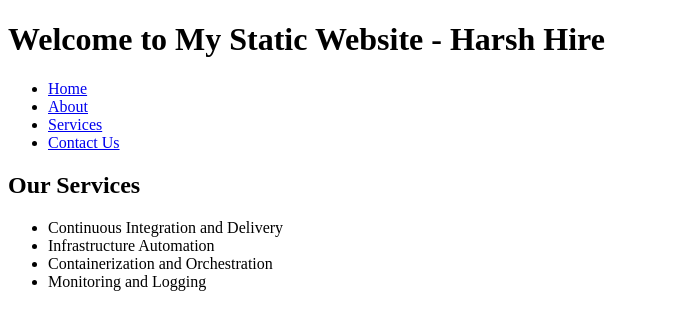
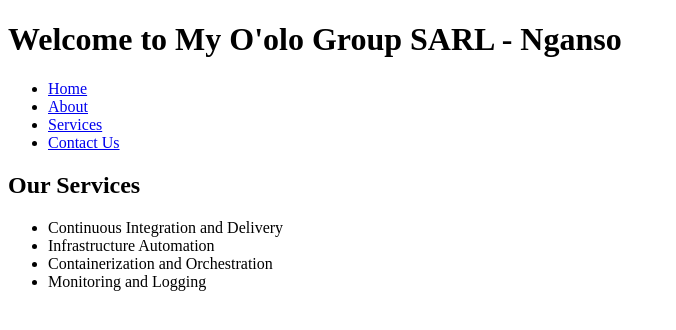
Before and after one commit to njanfang/testcicd, a plain HTML site: page index.html in a window 1280 px wide. Shown: the whole page, without its empty margins (0-676 px from the left). Drawn offline with Linux system fonts and the light colour scheme.

Commit message:
Update index.html

```diff
--- a/index.html
+++ b/index.html
@@ -1,11 +1,11 @@
 <!DOCTYPE html>
 <html>
   <head>
-    <title>My Static Website njanfang </title>
+    <title>O'olo Group SARL </title>
   </head>
   <body>
     <header>
-      <h1>Welcome to My Static Website - Harsh Hire</h1>
+      <h1>Welcome to My O'olo Group SARL - Nganso </h1>
     </header>
     <nav>
       <ul>
```
